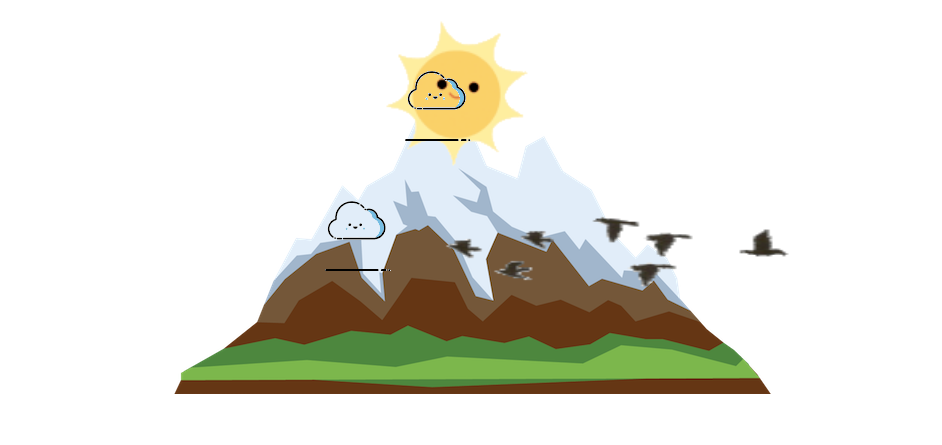
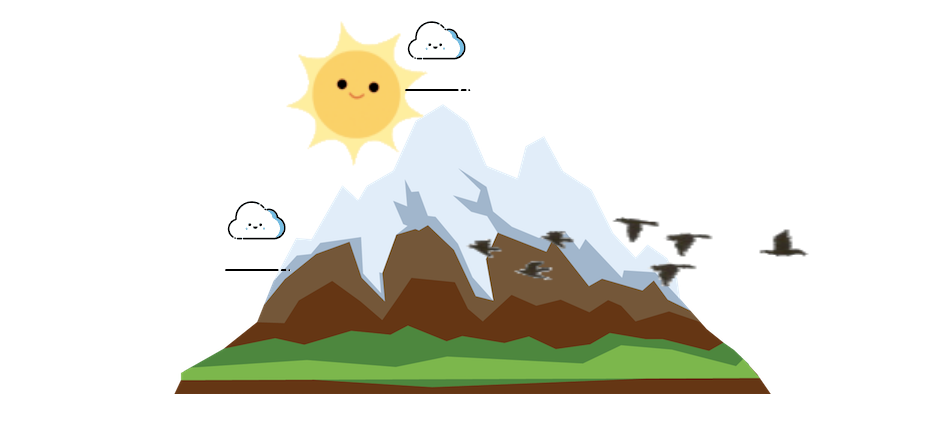
Before and after one commit to Soriyu1123/wd02, a plain HTML site: page index.html in a window 1280 px wide. Shown: the part 355-800 px from the top of the page, without its empty margins (168-1110 px from the left). Drawn offline with Linux system fonts and the light colour scheme.

Commit message:
Update Jb.css

```diff
--- a/css/Jb.css
+++ b/css/Jb.css
@@ -22,20 +22,20 @@ h3{
 
 .top-cloud{
     position: absolute;
-    top: 400px;
+    top: 350px;
     right: 600px;
 }
 
 .bottom-cloud{
     position: absolute;
-    left: 450px;
+    left: 350px;
     bottom: 170px;
 }
 
 .birds{
     position: absolute;
     top: 550px;
-    left:580px;
+    left: 600px;
     width: 400px;
     height: 110px;
 }
@@ -43,7 +43,7 @@ h3{
 .sun{
     position: absolute;
     top: 375px;
-    left:550px;
+    left:450px;
     width: 150px;
     height: 150px;
 }
```
